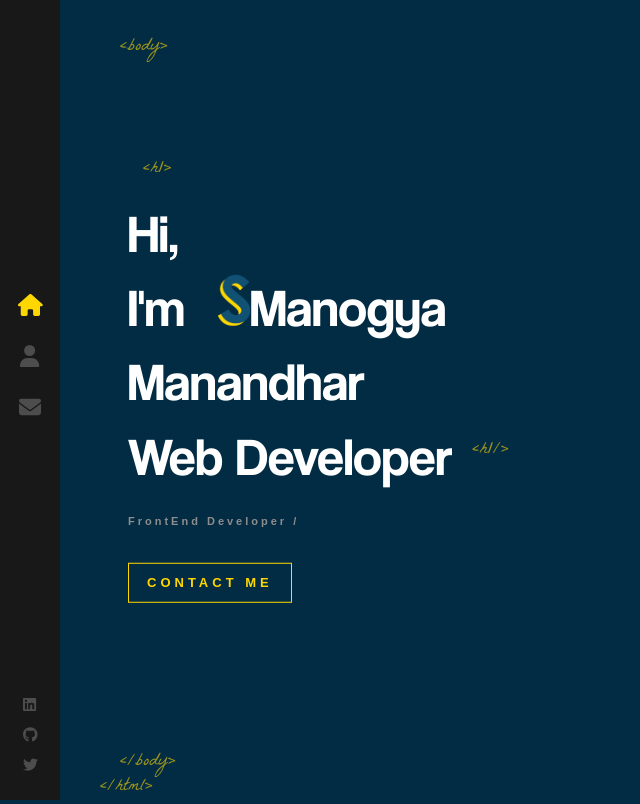
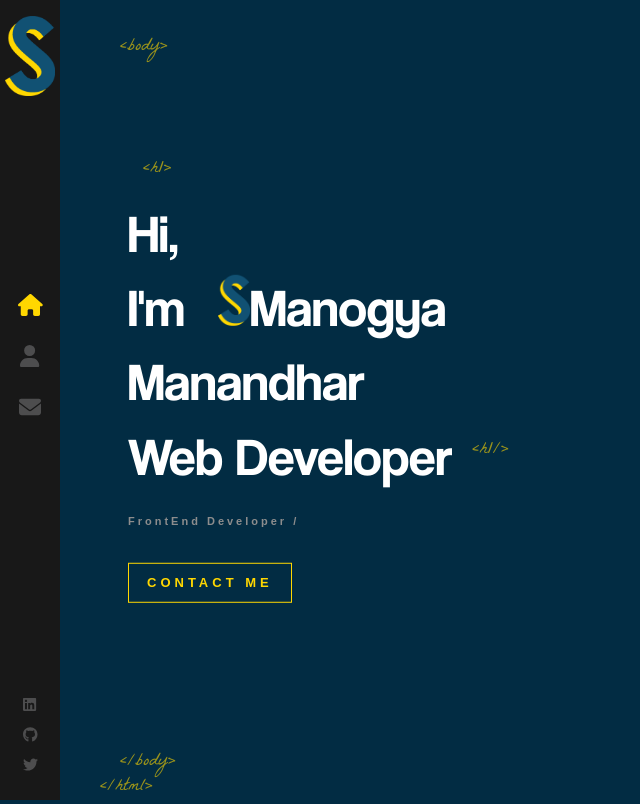
Before and after one commit to Manogya69/PersonalWebsite, a React (Create React App) app in the folder react-portfolio/: page / in a window 1280 px wide. Shown: the whole page, without its empty margins (0-640 px from the left). Built offline with nearby package versions, Linux system fonts and the light colour scheme.

Commit message:
added logo on sidebar

```diff
--- a/react-portfolio/src/components/Sidebar/index.js
+++ b/react-portfolio/src/components/Sidebar/index.js
@@ -10,10 +10,10 @@ import { faLinkedin, faGithub, faTwitter,  } from '@fortawesome/free-brands-svg-
 
 const Sidebar = () => (
   <div className="nav-bar">
-    {/* <Link className="logo" to="/">
+    <Link className="logo" to="/">
       <img src={LogoS} alt="logo" />
-      <img className="sub-logo" src={LogoSubstitute} alt="subtitle" />
-    </Link> */}
+      {/* <img className="sub-logo" src={LogoSubstitute} alt="subtitle" /> */}
+    </Link>
     <nav>
       <NavLink exact="true" activeclassname="active" to="/">
         <FontAwesomeIcon icon={faHome} color="#4d4d4e" />
--- a/react-portfolio/src/components/Sidebar/index.scss
+++ b/react-portfolio/src/components/Sidebar/index.scss
@@ -14,7 +14,7 @@
         img {
             display: block;
             margin: 8px auto;
-            width: 24px;
+            width: 50px;
             height: auto;
 
             &.sub-logo {
```
